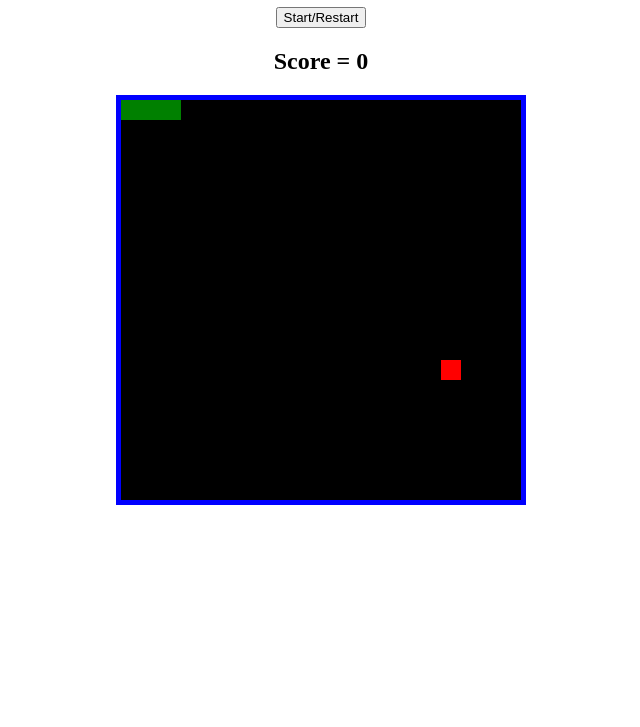
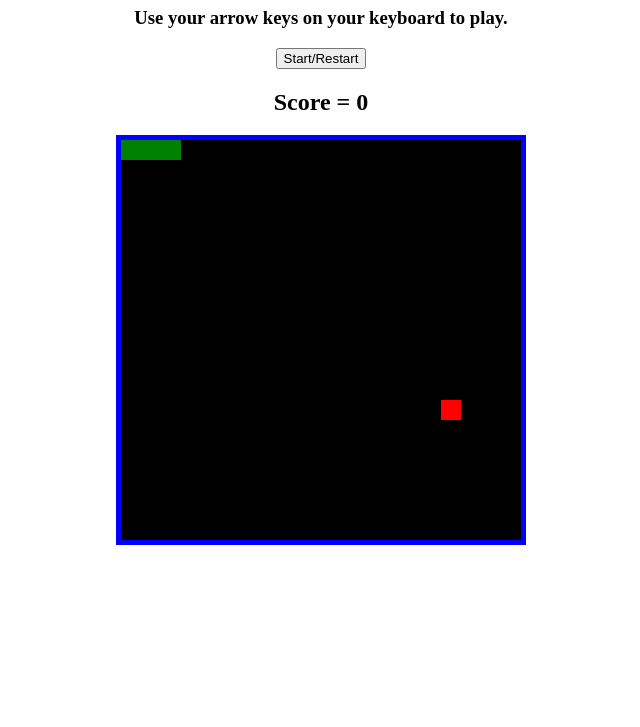
Before and after one commit to OktayKarakas/Js-Based-Snake-Game, a plain HTML site: page index.html in a window 1280 px wide. Shown: the part 73-800 px from the top of the page, without its empty margins (319-959 px from the left). Drawn offline with Linux system fonts and the light colour scheme.

Commit message:
Update index.html
added"how to play" section.

```diff
--- a/index.html
+++ b/index.html
@@ -10,6 +10,7 @@
   <body>
     <div class="container">
       <h1>Snake Game</h1>
+      <h3>Use your arrow keys on your keyboard to play.</h3>
       <button id="start">Start/Restart</button>
       <h2 id="scoreboard">
         Score
```
